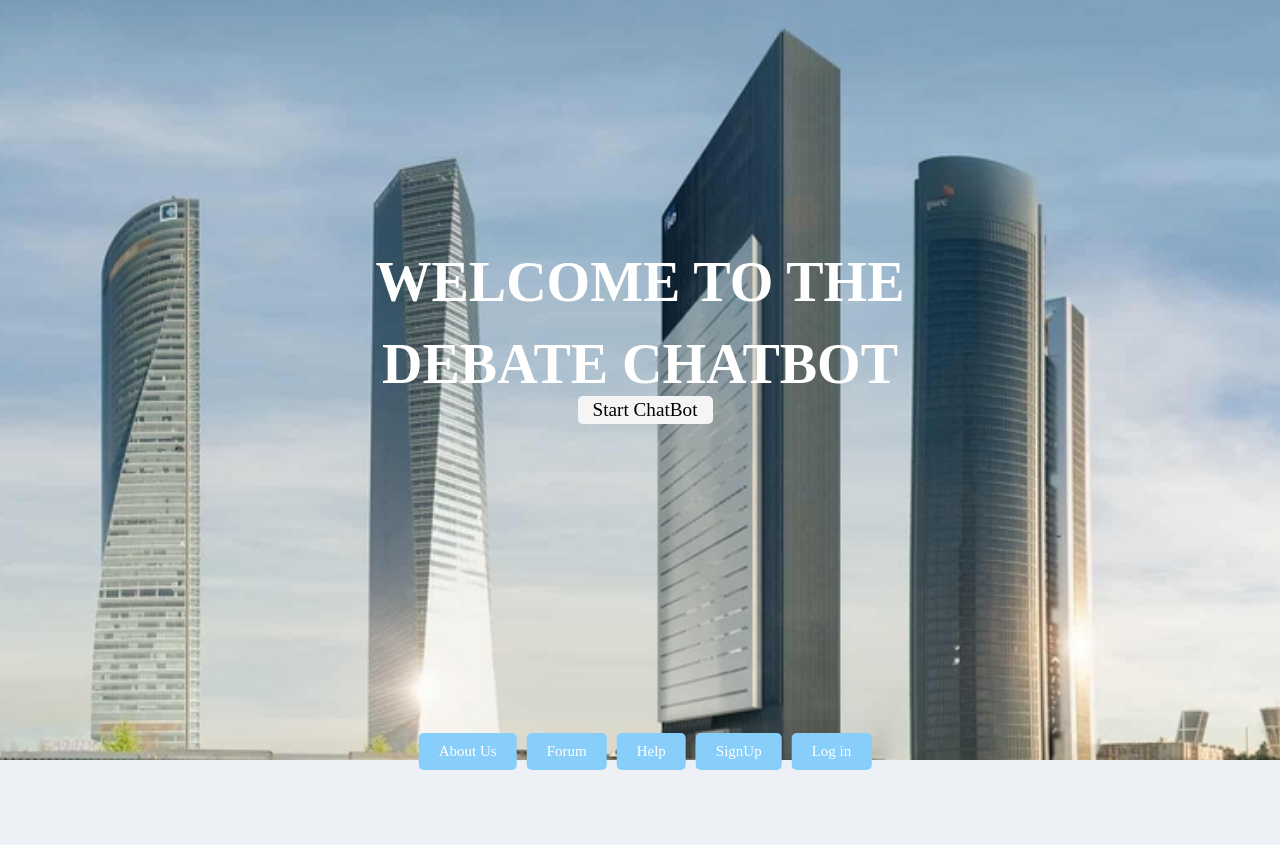
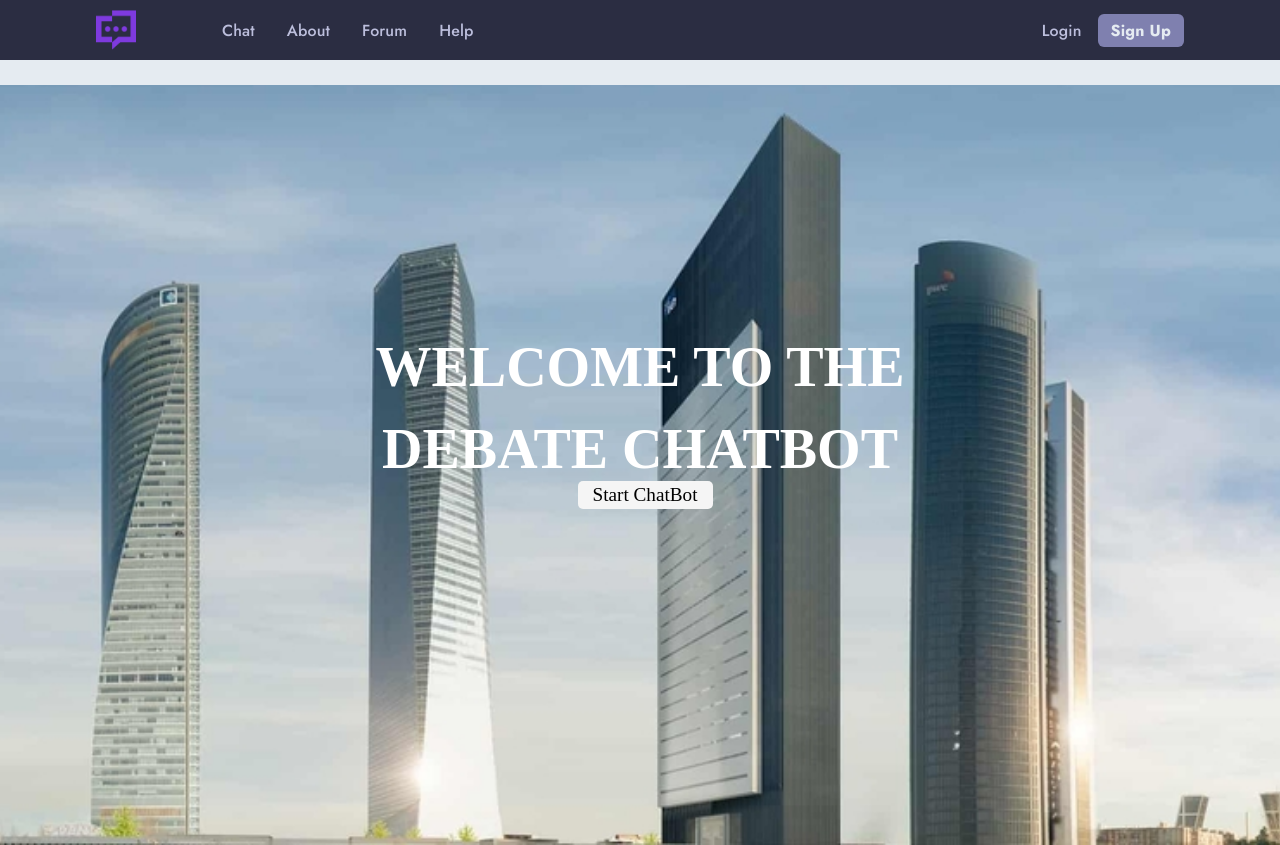
Before and after one commit to 11acc/debatebot-front, a React (Create React App) app: page / in a window 1280 px wide. Before the commit the page ends 800 px from the top, so only its background shows below. Built offline with nearby package versions, Linux system fonts and the light colour scheme.

Commit message:
navbar complete
other small css changes made as well

```diff
--- a/src/components/ModsOnline/ModsOnline.css
+++ b/src/components/ModsOnline/ModsOnline.css
@@ -22,10 +22,11 @@
     padding-left: 10px;
 }
 .usr .usr_name {
-    color: var(--main_l_cl);
+    color: var(--dual_l);
 }
 .usr .usr_ttl {
-    font-size: var(--fs_s);
+    font-size: var(--fs_xs);
+    color: var(--ll_grey)
 }
 
 .list_users>p {
--- /dev/null
+++ b/src/components/Navbar/Navbar.css
@@ -0,0 +1,56 @@
+
+.navbar {
+    width: 100%;
+    height: 60px;
+    display: flex;
+    justify-content: center;
+    margin-bottom: 25px;
+    background: var(--main);
+    color: var(--l_grey);
+    user-select: none;
+    z-index: var(--z-nav);
+}
+.navbar .nwrap {
+    width: 85%;
+    height: 100%;
+    display: flex;
+    align-items: center;
+    justify-content: center;
+}
+
+.navbar .navlogo {
+    width: 40px;
+    height: 40px;
+    display: inline-flex;
+    justify-content: center;
+    align-items: center;
+}
+.navbar .navlogo img {
+    height: 100%;
+    object-fit: contain;
+}
+
+.navbar .navnav {
+    width: 100%;
+    display: flex;
+    align-items: center;
+    justify-content: center;
+    font-weight: 500;
+}
+.navbar .navnav .navlink {
+    padding: 18px 16px;
+    letter-spacing: .01em;
+}
+.navbar .navnav .navlink:first-child {
+    margin-left: 70px;
+}
+.navbar .navnav .navlink.signup {
+    padding: 5px 13px;
+    color: var(--ll_grey);
+    font-weight: 700;
+    background: var(--main_l);
+    border-radius: 6px;
+}
+.navbar .navnav .navlink:hover {
+    color: var(--ll_grey);
+}
--- a/src/components/Navbar/Navbar.js
+++ b/src/components/Navbar/Navbar.js
@@ -1,8 +1,30 @@
 
 import React from "react";
+import { Link } from 'react-router-dom';
+
+import './Navbar.css';
 
 const Navbar = () => {
-    //
+
+
+    return (
+        <div className="navbar">
+            <div className="nwrap">
+                <Link to={"/"} className="navlogo">
+                    <img src="/assets/logo/logo.png" alt="logo" />
+                </Link>
+                <div className="navnav">
+                    <Link to={"/chat"} className="navlink">Chat</Link>
+                    <Link to={"/about"} className="navlink">About</Link>
+                    <Link to={"/forum"} className="navlink">Forum</Link>
+                    <Link to={"/help"} className="navlink">Help</Link>
+                    <div className="space"></div>
+                    <Link to={"/login"} className="navlink">Login</Link>
+                    <Link to={"/signup"} className="navlink signup">Sign Up</Link>
+                </div>
+            </div>
+        </div>
+    );
 };
 
 export default Navbar;
--- a/src/components/ThreadSnippet/ThreadSnippet.css
+++ b/src/components/ThreadSnippet/ThreadSnippet.css
@@ -32,7 +32,7 @@
     display: flex;
 }
 .ts_footer .ts_author {
-    color: var(--main_cl);
+    color: var(--dual);
 }
 .ts_footer .ts_metrics {
     display: flex;
--- a/src/pages/AboutPage/AboutPage.js
+++ b/src/pages/AboutPage/AboutPage.js
@@ -1,32 +1,27 @@
 
 import React from 'react';
-import { useNavigate } from 'react-router-dom';
+
+import Navbar from '../../components/Navbar/Navbar';
 
 const AboutUsPage = () => {
-    const navigate = useNavigate();
+    return (
+        <>
+            <Navbar />
+            <div>
+                <h1>Welcome to the About Us Page</h1>
+                <p>Our Mission</p>
 
-    return (
-        <div>
-            <button style={{ position: 'absolute', top: '35px', right: '20px' }}
-                    onClick={() => navigate('/')}
-            >
-                Return to Home
-            </button>
+                <p> At Debate Chatbot,  we are driven by a singular mission – to engage users in the art of debate.</p>
+                <p> We believe in creating an immersive environment that not only encourages discourse but also fosters learning and critical thinking.</p>
+                <p>Debate is not just a conversation; it's an exploration of ideas, a journey towards understanding diverse perspectives, and a catalyst for intellectual growth. Our platform is designed to be a vibrant hub where users can delve into meaningful discussions, challenge assumptions, and broaden their perspectives.</p>
 
-            <h1>Welcome to the About Us Page</h1>
-            <p style={{textAlign: 'center', fontSize: '30px', fontFamily: "Andale Mono" }}>Our Mission</p>
+                <p>We envision a community that embraces the power of dialogue to stimulate intellectual curiosity and nurture a culture of lifelong learning. By providing a space for open and respectful debate, we aim to empower individuals to think critically, communicate effectively, and contribute meaningfully to the world of ideas.</p>
 
-            <p style={{ textAlign: 'center', fontSize: '20px', fontFamily: "Andale Mono" }}> At Debate Chatbot,  we are driven by a singular mission – to engage users in the art of debate.</p>
-            <p style={{ textAlign: 'center', fontSize: '20px', fontFamily: "Andale Mono" }}> We believe in creating an immersive environment that not only encourages discourse but also fosters learning and critical thinking.</p>
-            <p style={{ textAlign: 'center', fontSize: '20px', fontFamily: "Andale Mono" }}>Debate is not just a conversation; it's an exploration of ideas, a journey towards understanding diverse perspectives, and a catalyst for intellectual growth. Our platform is designed to be a vibrant hub where users can delve into meaningful discussions, challenge assumptions, and broaden their perspectives.</p>
+                <p>Join us on this exciting journey as we embark on a mission to cultivate a community where the art of debate becomes a catalyst for positive change.</p>
 
-            <p style={{ textAlign: 'center', fontSize: '20px' , fontFamily: "Andale Mono"}}>We envision a community that embraces the power of dialogue to stimulate intellectual curiosity and nurture a culture of lifelong learning. By providing a space for open and respectful debate, we aim to empower individuals to think critically, communicate effectively, and contribute meaningfully to the world of ideas.</p>
-
-            <p style={{ textAlign: 'center', fontSize: '20px', fontFamily: "Andale Mono" }}>Join us on this exciting journey as we embark on a mission to cultivate a community where the art of debate becomes a catalyst for positive change.</p>
-
-            <p style={{ textAlign: 'center', fontSize: '20px', fontFamily: "Andale Mono"}}>Debate Chatbot :)</p>
-
-        </div>
+                <p>Debate Chatbot :)</p>
+            </div>
+        </>
     );
 };
 
--- a/src/pages/ChatPage/ChatPage.js
+++ b/src/pages/ChatPage/ChatPage.js
@@ -1,7 +1,10 @@
+
 import React, { useState } from 'react';
 import './ChatPage.css';
 import userLogo from '../../assets/guy.jpg'; // Import user logo image
 import botLogo from '../../assets/bot.jpg'; // Import bot logo image
+
+import Navbar from '../../components/Navbar/Navbar';
 
 const ChatPage = () => {
     const [messages, setMessages] = useState([]);
@@ -20,6 +23,8 @@ const ChatPage = () => {
     };
 
     return (
+        <>
+            <Navbar />
             <div style={{ display: 'flex', height: '100vh' }}>
                 {/* Chat section */}
                 <div style={{ flex: 1, overflowY: 'auto', padding: '20px' }}>
@@ -54,9 +59,9 @@ const ChatPage = () => {
                 {/* Conversation Diagram */}
                 <div style={{ flex: 1.5, backgroundColor: '#f0f0f0', padding: '20px' }}>
                     <h2 style={{marginTop: '30px'}}>Conversation Diagram</h2>
-
                 </div>
             </div>
+        </>
     );
 };
 
--- a/src/pages/HelpPage/HelpPage.js
+++ b/src/pages/HelpPage/HelpPage.js
@@ -1,24 +1,19 @@
 
 import React from 'react';
-import { useNavigate } from 'react-router-dom';
+
+import Navbar from '../../components/Navbar/Navbar';
 
 import './HelpPage.css';
 
 const HelpPage = () => {
-    const navigate = useNavigate();
-
     return (
-        <div className="container">
-            <button style={{ position: 'absolute', top: '50px', right: '20px' }}
-                    onClick={() => navigate('/')}
-            >
-                Return to Home
-            </button>
-
-            <h1 style={{marginLeft: '600px'}}>Welcome to the Help Page</h1>
-            <h2 style={{marginLeft: '600px'}}>If you have any questions or you are having trouble, please send us an email, thanks :) </h2>
-
-        </div>
+        <>
+            <Navbar />
+            <div className="container">
+                <h1 style={{marginLeft: '600px'}}>Welcome to the Help Page</h1>
+                <h2 style={{marginLeft: '600px'}}>If you have any questions or you are having trouble, please send us an email, thanks :) </h2>
+            </div>
+        </>
     );
 };
 
--- a/src/pages/HomePage/HomePage.js
+++ b/src/pages/HomePage/HomePage.js
@@ -1,22 +1,21 @@
 
 import React from 'react';
 import { Link } from 'react-router-dom';
+
+import Navbar from '../../components/Navbar/Navbar';
+
 import './HomePage.css';
 
 const HomePage = ({ navigateTo }) => {
     return (
-        <div className="homepage-container">
-            <div className="links">
-                <Link to="/about"><button>About Us</button></Link>
-                <Link to="/forum"><button>Forum</button></Link>
-                <Link to="/help"><button>Help</button></Link>
-                <Link to="/signup"><button>SignUp</button></Link>
-                <Link to="/login"><button>Log in</button></Link>
+        <>
+            <Navbar />
+            <div className="homepage-container">
+                <h1 className="title">WELCOME TO THE</h1>
+                <h2 className="h2">DEBATE CHATBOT</h2>
+                <Link to="/chat"><button className="start-chat-button">Start ChatBot</button></Link>
             </div>
-            <h1 className="title">WELCOME TO THE</h1>
-            <h2 className="h2">DEBATE CHATBOT</h2>
-            <Link to="/chat"><button className="start-chat-button">Start ChatBot</button></Link>
-        </div>
+        </>
     );
 };
 
--- a/src/pages/LoginPage/LoginPage.js
+++ b/src/pages/LoginPage/LoginPage.js
@@ -1,4 +1,8 @@
+
 import React, { Component } from 'react';
+
+import Navbar from '../../components/Navbar/Navbar';
+
 import './LoginPage.css';
 
 class LoginPage extends Component {
@@ -32,6 +36,8 @@ class LoginPage extends Component {
 
     render() {
         return (
+            <>
+                <Navbar />
                 <form onSubmit={this.handleSubmit}>
                     <label>
                         Username:
@@ -45,6 +51,7 @@ class LoginPage extends Component {
                     <br />
                     <input type="submit" value="Submit" />
                 </form>
+            </>
         );
     }
 }
--- a/src/pages/SignupPage/SignupPage.js
+++ b/src/pages/SignupPage/SignupPage.js
@@ -1,5 +1,8 @@
 
 import React, { Component } from 'react';
+
+import Navbar from '../../components/Navbar/Navbar';
+
 import './SignupPage.css';
 
 class SignUpPage extends Component {
@@ -41,6 +44,8 @@ class SignUpPage extends Component {
 
     render() {
         return (
+            <>
+                <Navbar />
                 <form onSubmit={this.handleSubmit}>
                     <label>
                         Username:
@@ -54,6 +59,7 @@ class SignUpPage extends Component {
                     <br />
                     <input type="submit" value="Submit" />
                 </form>
+            </>
         );
     }
 }
--- a/src/styles/root.css
+++ b/src/styles/root.css
@@ -25,18 +25,27 @@
     /* Colours */
     --white: #fafafa;
     --black: #333;
+    --ll_grey: #e5ebf1;
+    --l_grey: #bcbedc;
     --grey: #d3d3d3;
-    --l_grey: #edf1f5;
     --d_grey: #9299a1;
     --dd_grey: #7a858f;
     --ddd_grey: #5c728a;
     --d4_grey: #495b6e;
 
-    --main_cl:  #9256f3;
-    --main_l_cl: #d3bbfa;
+    --main_ll: #bbb9e7;
+    --main_l: #7f80af;
+    --main: #2b2d42;
+    --main_d: #20243b;
+    --main_dd: #191e34;
+
+    --dual: #7e3ade;
+    --dual_l: #a968f1;
 
     --text_color: var(--black);
-    --background_color: var(--l_grey);
+    --background_color: var(--ll_grey);
+
+    --z-nav: 999;
 }
 
 ::selection {
```
Also changed, not shown: public/assets/logo/logo.png (added). Lines whose indentation alone changed are shown as unchanged.
